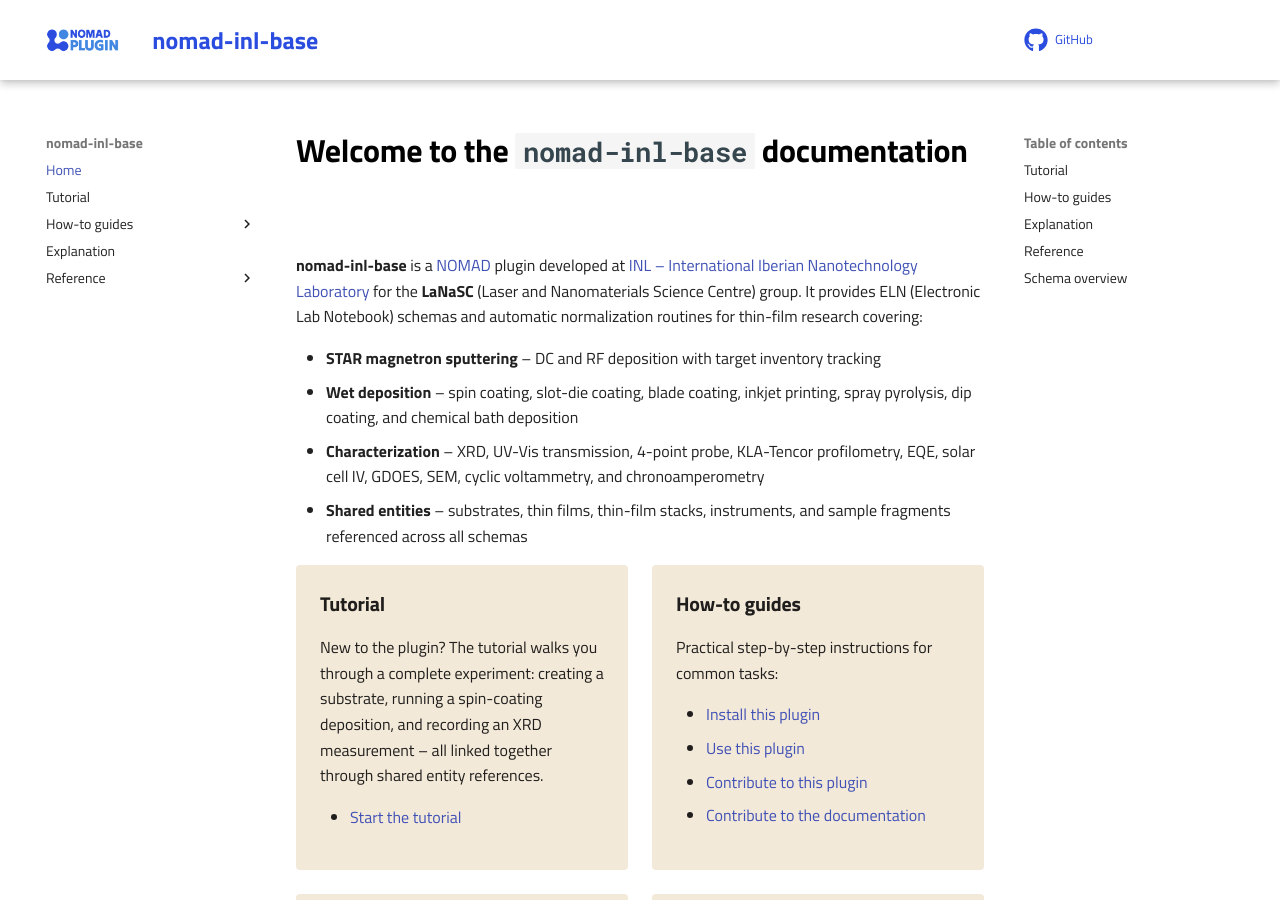
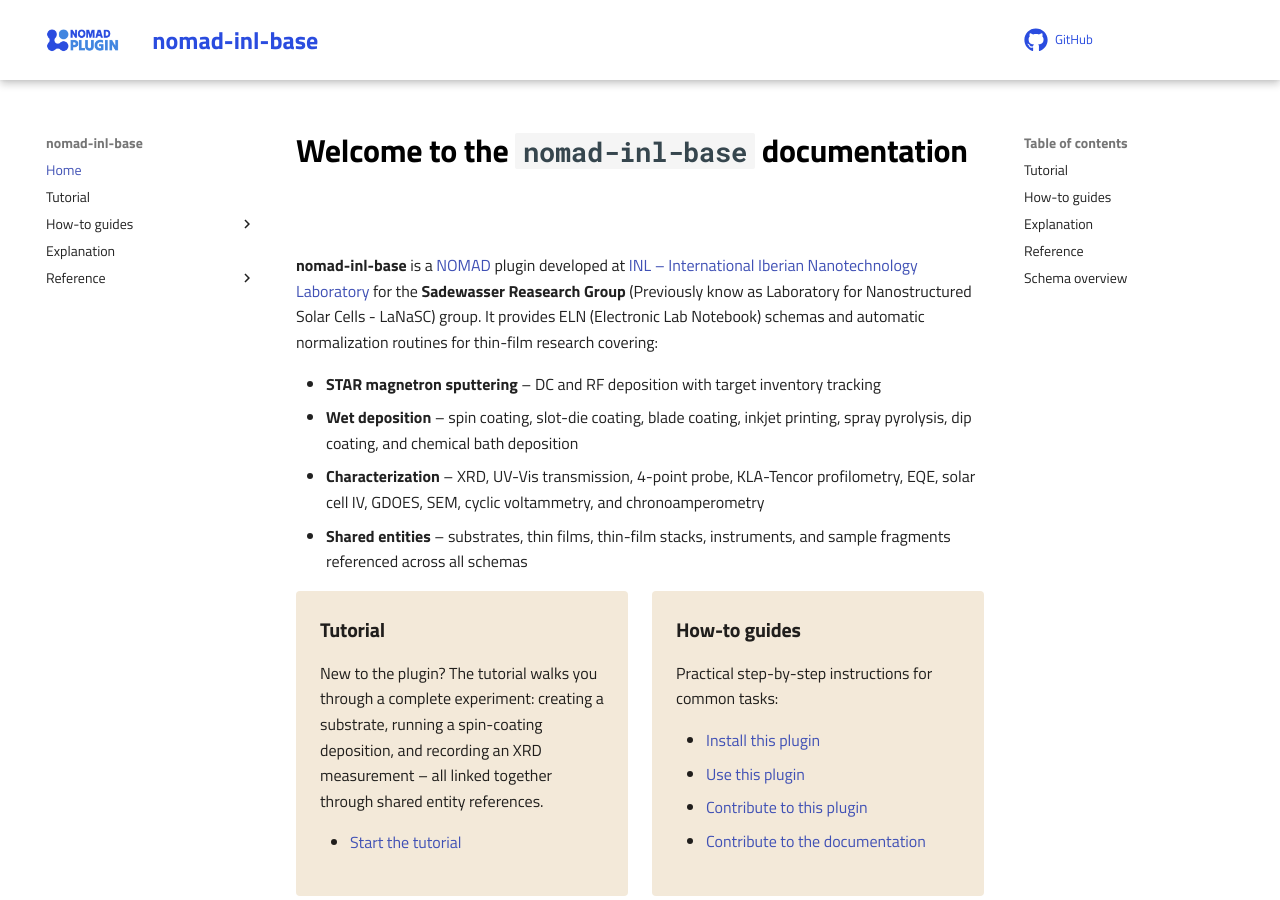
Before and after one commit to GarzonDiegoFEUP/nomad-inl-base, an MkDocs documentation site: the page built from docs/index.md, in a window 1280 px wide and 900 px high. Built offline with MkDocs 1.6.1 and Material for MkDocs 9.7.7, drawn with Linux system fonts in a browser that asks for light colours; comment, search, counter and statistics services are not loaded.

Commit message:
update group name in docs

```diff
--- a/docs/index.md
+++ b/docs/index.md
@@ -2,9 +2,8 @@
 
 **nomad-inl-base** is a [NOMAD](https://nomad-lab.eu) plugin developed at
 [INL – International Iberian Nanotechnology Laboratory](https://www.inl.int)
-for the **LaNaSC** (Laser and Nanomaterials Science Centre) group.
-It provides ELN (Electronic Lab Notebook) schemas and automatic normalization routines
-for thin-film research covering:
+for the **Sadewasser Reasearch Group** (Previously know as Laboratory for Nanostructured Solar Cells - LaNaSC) group.
+It provides ELN (Electronic Lab Notebook) schemas and automatic normalization routines for thin-film research covering:
 
 - **STAR magnetron sputtering** – DC and RF deposition with target inventory tracking
 - **Wet deposition** – spin coating, slot-die coating, blade coating, inkjet printing, spray pyrolysis, dip coating, and chemical bath deposition
```
